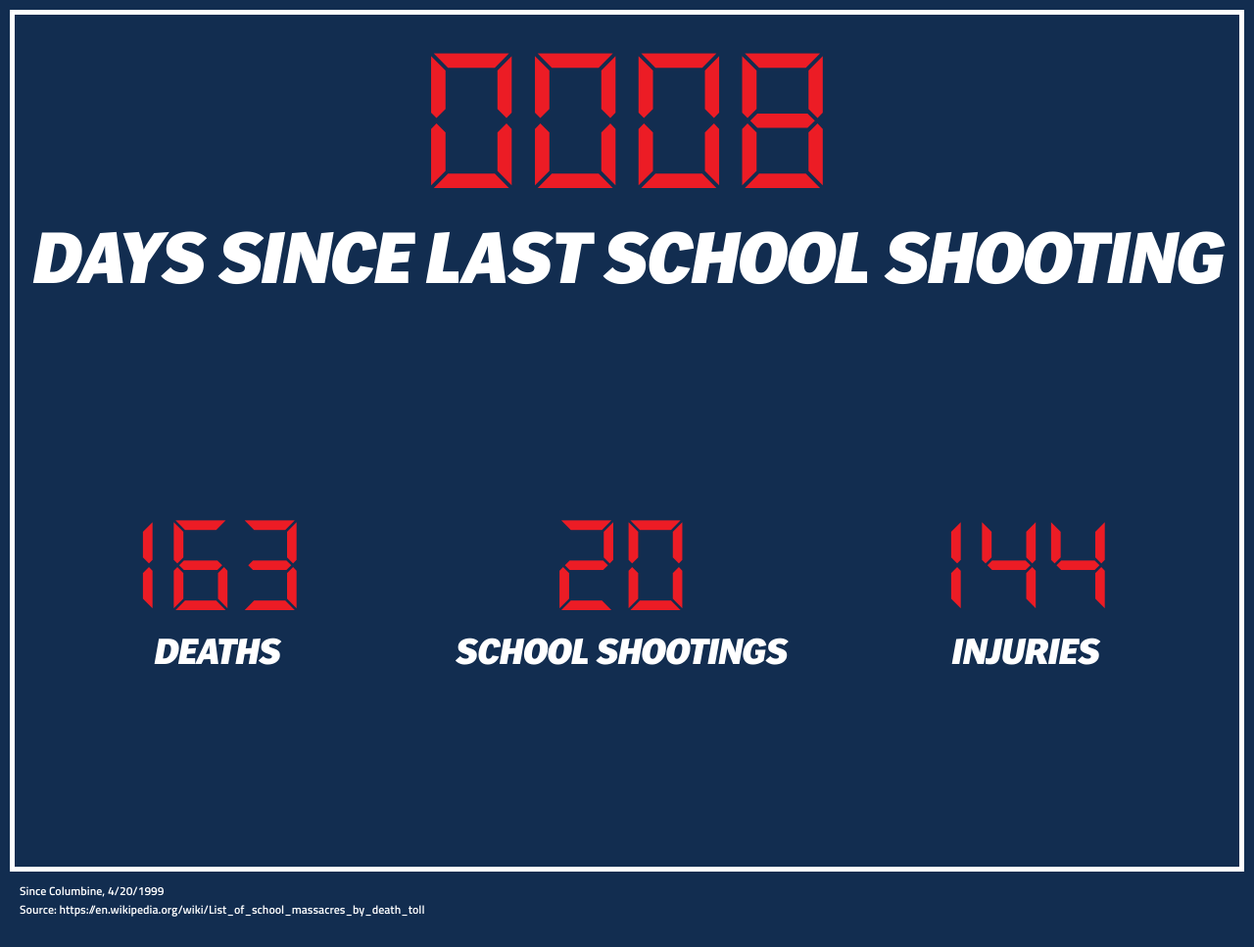
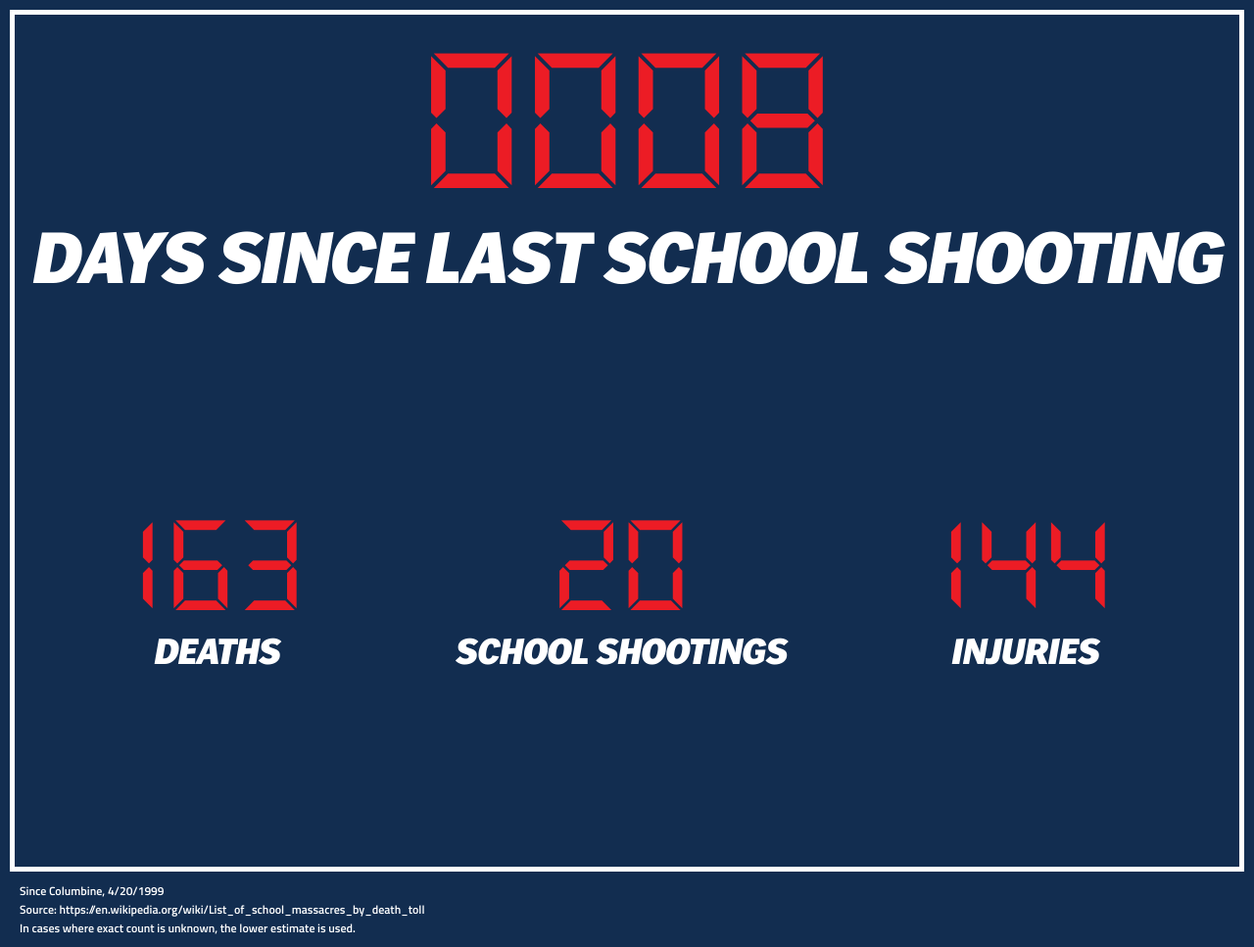
Before and after one commit to chrisdclemens/ShootingsScoreboard, a Jekyll site: the page index.html, which Jekyll copies as it is, in a window 1280 px wide. Shown: the whole page at 98% size. Built offline with Jekyll 4.4.1, drawn with Linux system fonts in a browser that asks for light colours.

Commit message:
Update index.html

```diff
--- a/index.html
+++ b/index.html
@@ -28,6 +28,7 @@
       <div id="info">
           <p>Since Columbine, 4/20/1999</p>
           <p>Source: https://en.wikipedia.org/wiki/List_of_school_massacres_by_death_toll</p>
+          <p>In cases where exact count is unknown, the lower estimate is used.</p>
       </div>
   </body>
   <script>
```
